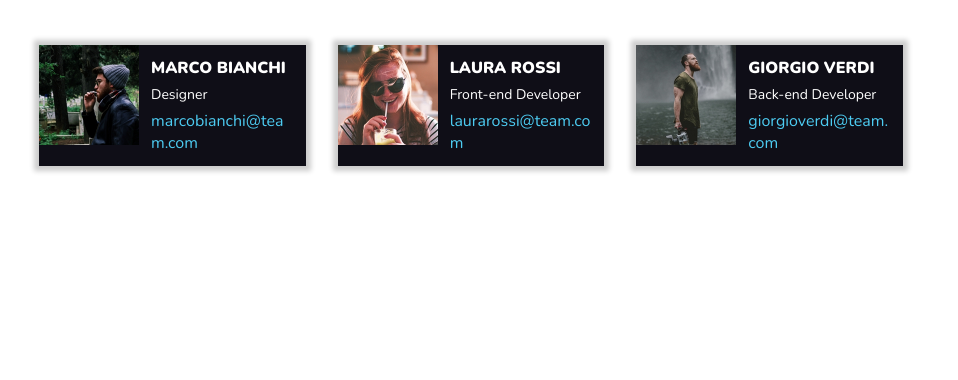
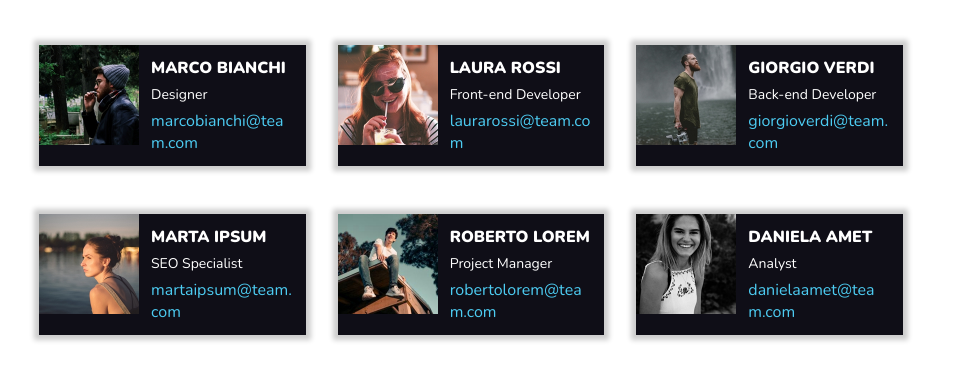
Before and after one commit to vi-ser/html-css-float-cards, a plain HTML site: page index.html in a window 1280 px wide. Shown: the part 170-550 px from the top of the page, without its empty margins (153-1111 px from the left). Drawn offline with nearby package versions, Linux system fonts and the light colour scheme.

Commit message:
esercizio concluso

```diff
--- a/css/style.css
+++ b/css/style.css
@@ -50,6 +50,7 @@ h1 {
 .card {
     background-color: #0F0E17;
     box-shadow: 0px 0px 5px 5px rgba(0, 0, 0, 0.2);
+    margin-bottom: 48px;
 }
 
 
--- a/index.html
+++ b/index.html
@@ -74,7 +74,7 @@
                     </h3>
 
                     <!-- email -->
-                    <a class="email" href="mailto:marcobianchi@team.com">laurarossi@team.com</a>
+                    <a class="email" href="mailto:laurarossi@team.com">laurarossi@team.com</a>
                 </div>
 
             </div>
@@ -97,10 +97,78 @@
                     </h3>
 
                     <!-- email -->
-                    <a class="email" href="mailto:marcobianchi@team.com">giorgioverdi@team.com</a>
+                    <a class="email" href="mailto:giorgioverdi@team.com">giorgioverdi@team.com</a>
+                </div>
+
+
+            </div>
+
+            <div class="card">
+
+                <!-- immagine -->
+                <img class="profile" src="./img/female2.png" alt="immagine profilo">
+
+                <div class="description">
+
+                    <!-- nome -->
+                    <h2 class="name">
+                        MARTA IPSUM
+                    </h2>
+
+                    <!-- professione -->
+                    <h3 class="job">
+                        SEO Specialist
+                    </h3>
+
+                    <!-- email -->
+                    <a class="email" href="mailto:martaipsum@team.com">martaipsum@team.com</a>
                 </div>
 
             </div>
+
+            <div class="card">
+
+                <!-- immagine -->
+                <img class="profile" src="./img/male3.png" alt="immagine profilo">
+
+                <div class="description">
+
+                    <!-- nome -->
+                    <h2 class="name">
+                        ROBERTO LOREM
+                    </h2>
+
+                    <!-- professione -->
+                    <h3 class="job">
+                        Project Manager
+                    </h3>
+
+                    <!-- email -->
+                    <a class="email" href="mailto:robertolorem@team.com">robertolorem@team.com</a>
+                </div>
+
+            </div>
+
+            <div class="card">
+
+                <!-- immagine -->
+                <img class="profile" src="./img/female3.png" alt="immagine profilo">
+
+                <div class="description">
+
+                    <!-- nome -->
+                    <h2 class="name">
+                        DANIELA AMET
+                    </h2>
+
+                    <!-- professione -->
+                    <h3 class="job">
+                        Analyst
+                    </h3>
+
+                    <!-- email -->
+                    <a class="email" href="mailto:danielaamet@team.com">danielaamet@team.com</a>
+                </div>
 
         </section>
         <!-- fine cards -->
```
